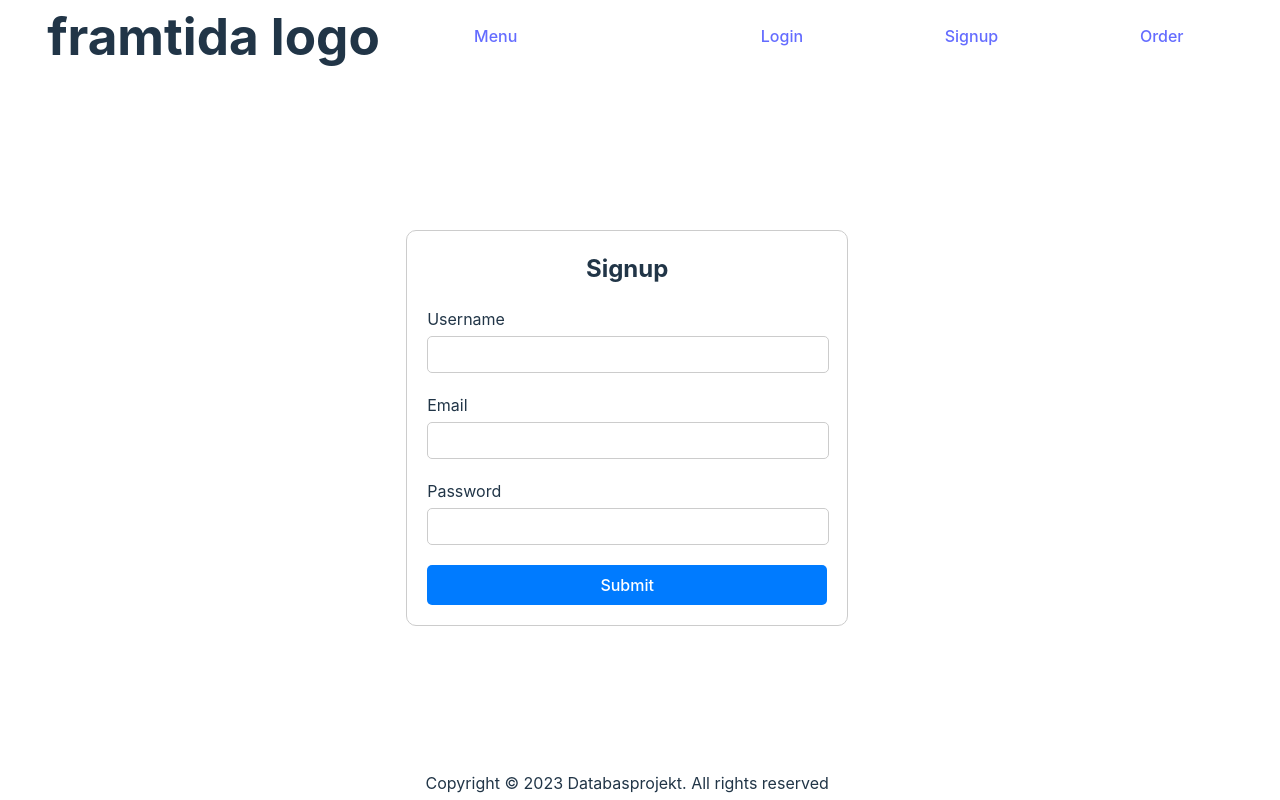
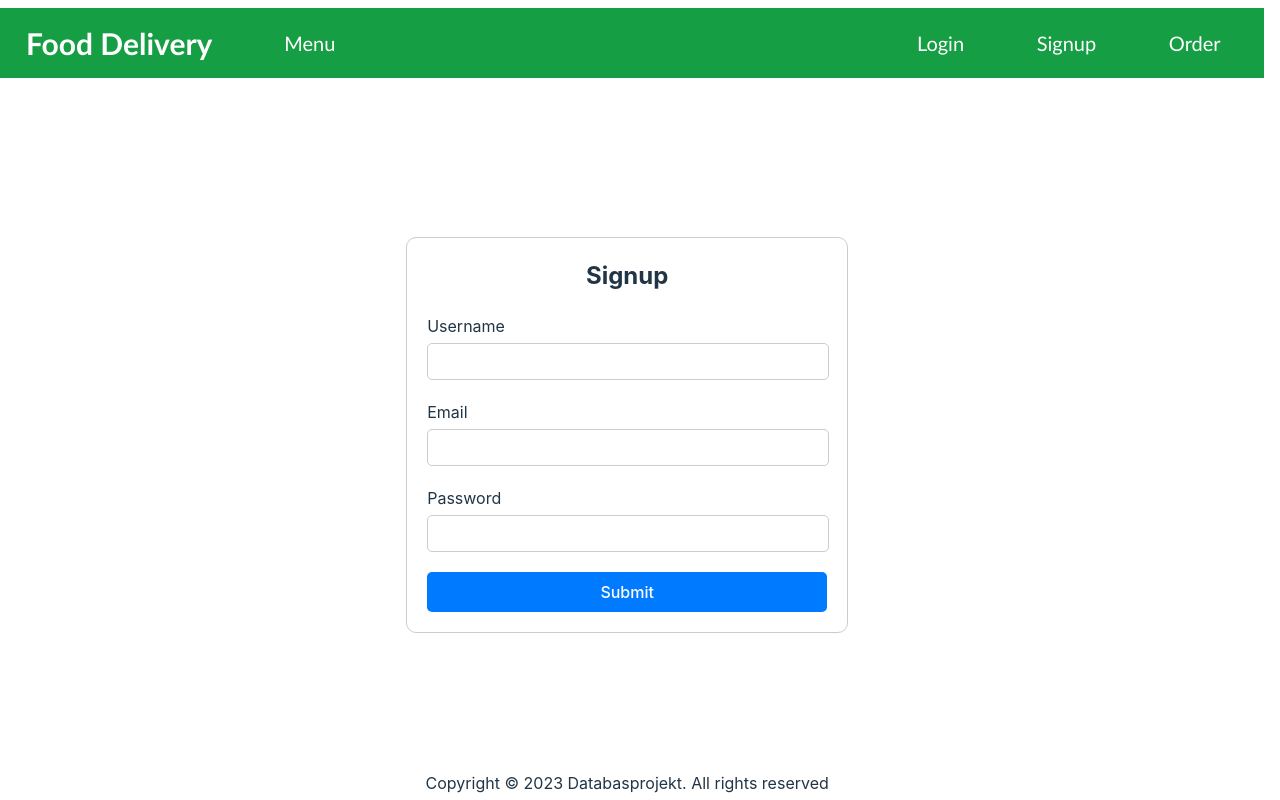
Before and after one commit to NenadJovcic/OrderEats-Web, a React (Vite) app in the folder frontend/: page /signup in a window 1280 px wide. Built offline with nearby package versions, Linux system fonts and the light colour scheme.

Commit message:
style nav bar

```diff
--- a/frontend/src/components/navbar/Navbar.jsx
+++ b/frontend/src/components/navbar/Navbar.jsx
@@ -1,19 +1,19 @@
 import "../../styles/navbar.css";
-import { Link } from "react-router-dom";
+import { Link, NavLink } from "react-router-dom";
 
 
 const Navbar = () => {
   return (
     <>
-      <nav className="nav-nav">
+      <nav className="nav-bar">
         <div className="nav-half">
-          <h1>framtida logo</h1>
-          <Link to={'/'}>Menu</Link>
+          <h1 className="nav-logo">Food Delivery</h1>
+          <NavLink className="button" to="/">Menu</NavLink>
         </div>
         <div className="nav-half">
-          <Link to={'/login'}>Login</Link>
-          <Link to={'/signup'}>Signup</Link>
-          <Link to={'/orderuser'}>Order</Link>
+          <NavLink className="button" to="/login">Login</NavLink>
+          <NavLink className="button" to="/signup">Signup</NavLink>
+          <NavLink className="button" to="/orderuser">Order</NavLink>
         </div>
       </nav>
     </>
--- a/frontend/src/styles/navbar.css
+++ b/frontend/src/styles/navbar.css
@@ -1,17 +1,41 @@
-.nav-nav{
+.nav-bar{
     display: flex;
     justify-content: space-between;
+    padding: 10px;
+    background: #159e43;
+    color: #ffffff;
+    font-family: 'Trebuchet MS', 'Lucida Sans Unicode', 'Lucida Grande', 'Lucida Sans', Arial, sans-serif;
     align-items: center;
     min-width: 100%;
-    min-height: 40px;
+    min-height: 45px;
 
 }
 
-.nav-half{
+.nav-bar .nav-half{
     display: flex;
     justify-content: space-around;
     align-items: center;
-    min-width: 45%;
-    min-height: 40px;
+    min-width: 30%;
+    height: inherit;
+
 
 }
+.nav-bar .nav-half .button {
+    padding: 10px 15px;
+    font-size: 20px;
+    margin-left: 5px;
+    cursor: pointer;
+    color: white;
+    text-decoration: none;
+}
+
+.nav-bar .nav-half .button:hover {
+    background-color: #015513;
+    border-radius: 5%;
+}
+
+.nav-bar .nav-half .nav-logo {
+    font-weight: bold;
+    font-size: 30px;
+
+}
```
